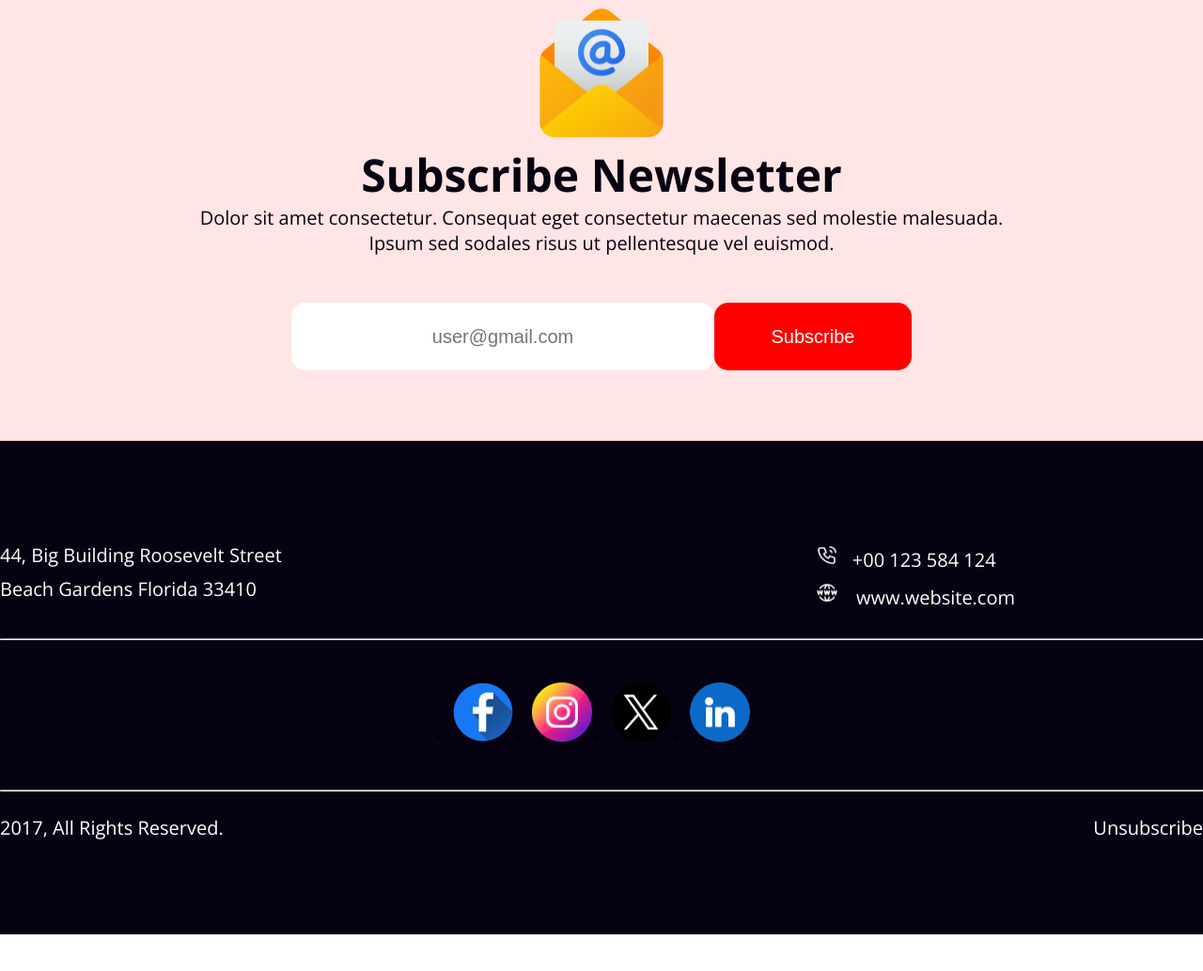
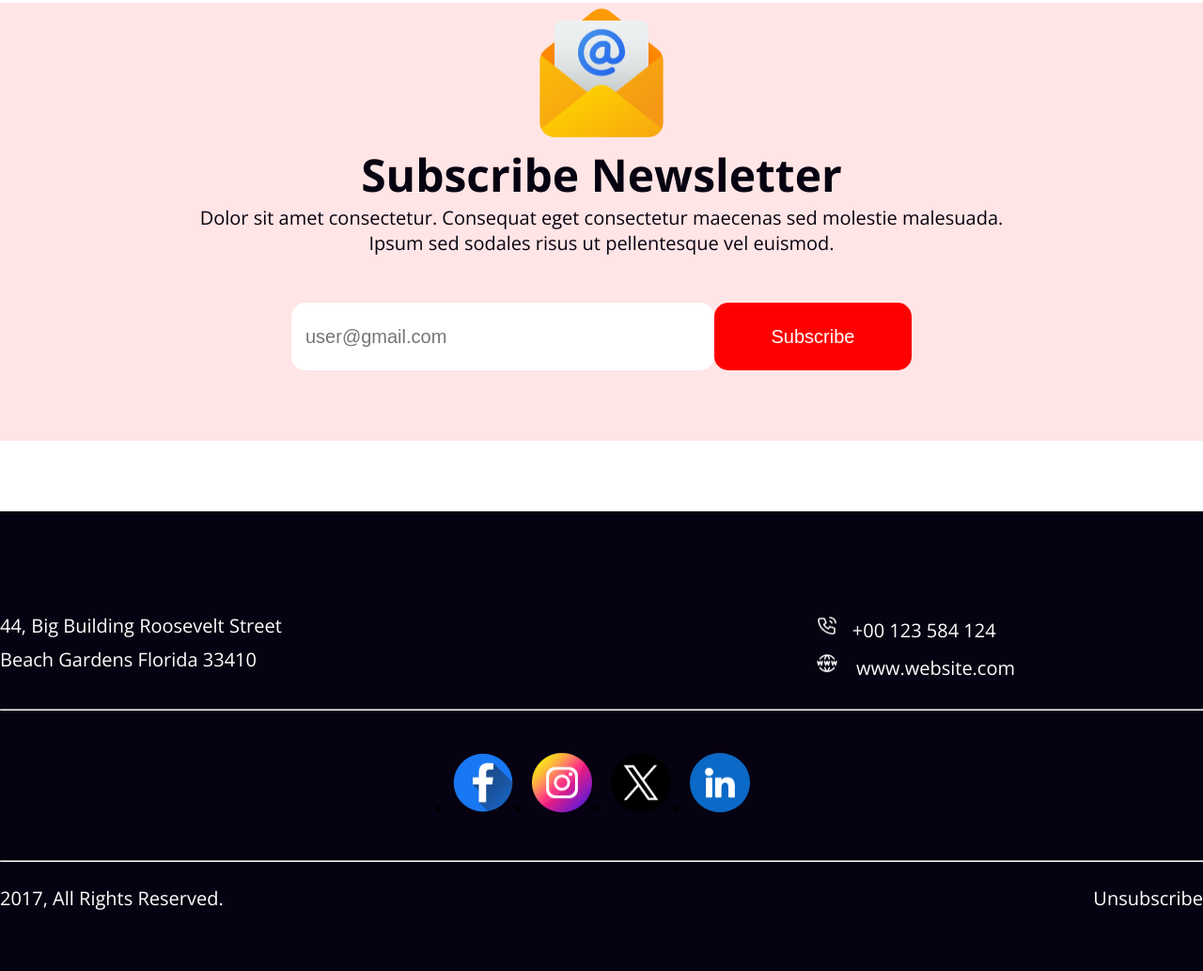
Before and after one commit to biswadebraj7/Happy-new-year, a plain HTML site: page index.html in a window 1280 px wide. Shown: the part 5695-6728 px from the top of the page at 94% size. Before the commit the page ends 6689 px from the top, so only its background shows below. Drawn offline with nearby package versions, Linux system fonts and the light colour scheme.

Commit message:
project done

```diff
--- a/style.css
+++ b/style.css
@@ -44,7 +44,7 @@ body{
 }
 .main{
     width: 100%;
-   background-color:#ffe5e5;
+   /*background-color:#ffe5e5;*/
 
 
 
@@ -390,13 +390,15 @@ body{
 /**card-section end**/
 /**section mail-section start code**/
 .main-section{
-    padding: 45px 0px;
+
     align-items: center;
+    margin-top: 45px 0px;
 }
 .maiil-content{
     display: block;
     align-items: center;
     justify-content: center;
+    background-color: #ffe5e5;
 }
 .mail-photo{
     display:flex;
@@ -433,7 +435,8 @@ body{
     width: 450px;
     height: 72px;
     margin: auto;
-    text-align: center;
+    text-align: left;
+    padding-left: 15px;
     font-size: 20px;
     color: #070211;
     border-radius: 15px;
@@ -453,7 +456,8 @@ body{
 /** section mail-section end***/
 .footer{
     background-color: #070211;
-    padding:100px 0px
+    padding:100px 0px;
+    margin-top: 75px;
 }
 .footer-content{
     display: flex;
```
